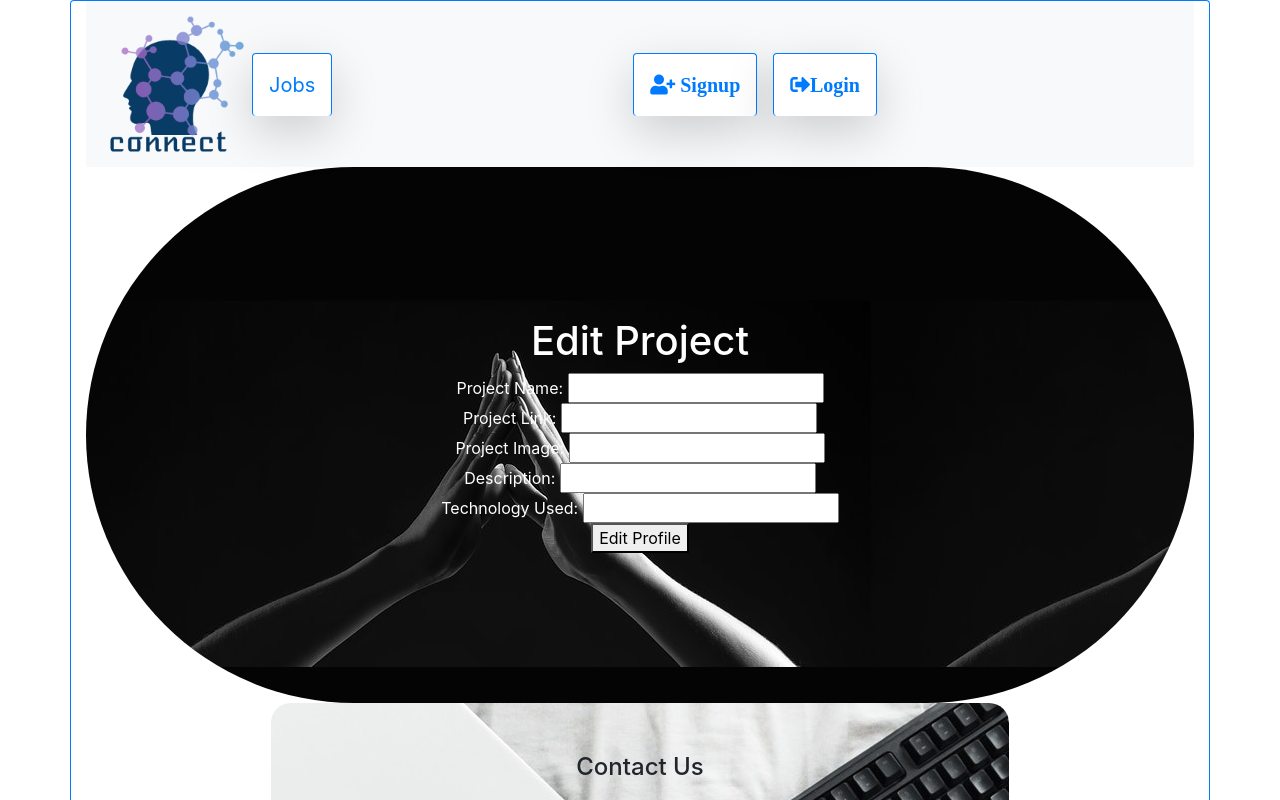
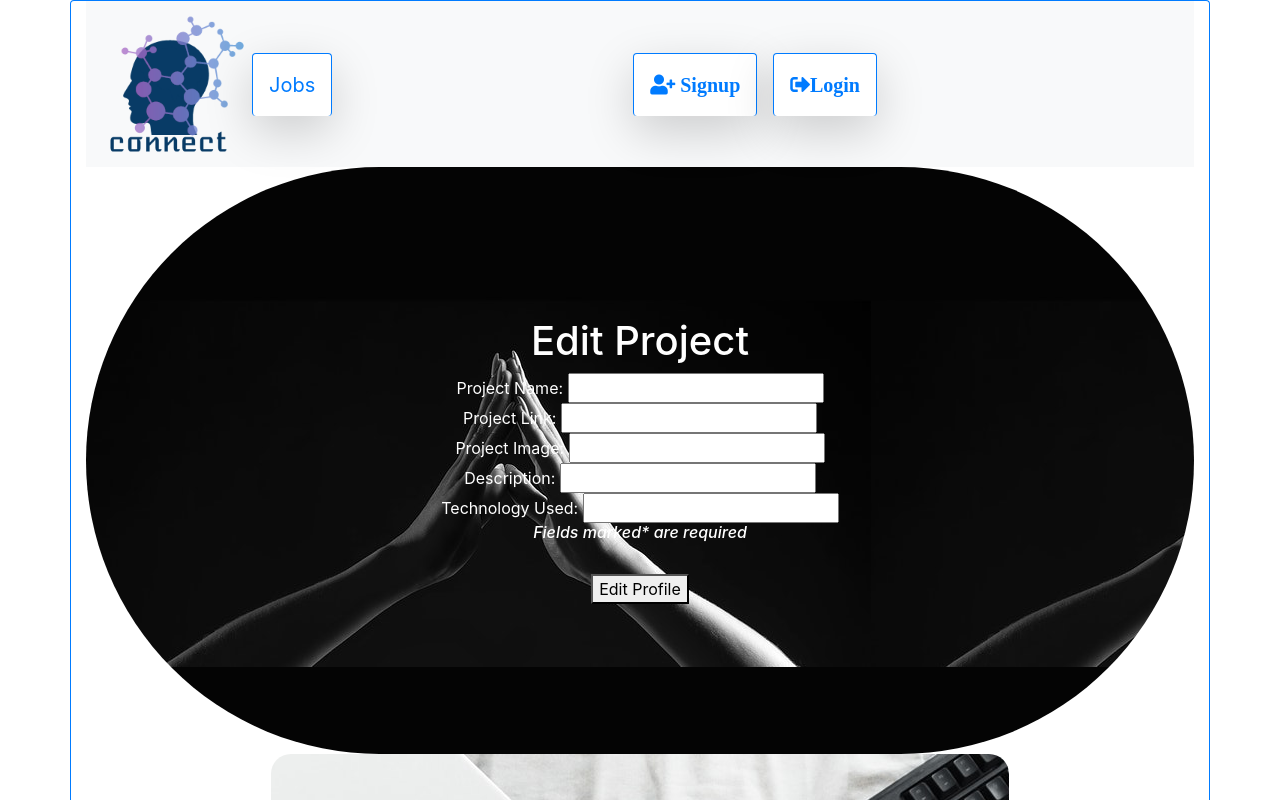
Before and after one commit to emmanuelky/connect-app, a React (Create React App) app in the folder client/: page /edit-project/1 in a window 1280 px wide. Shown: the top 800 px of the page. Built offline with nearby package versions, Linux system fonts and the light colour scheme; no server answers.

Commit message:
fixed addprojects

```diff
--- a/client/src/components/pages/EditProject.jsx
+++ b/client/src/components/pages/EditProject.jsx
@@ -104,6 +104,10 @@ export default class EditProject extends Component {
               this.handleInputChange("technologyused", e);
             }}
           />{" "}
+
+<h6>
+              <i>Fields marked* are required</i>{" "}
+            </h6>
           <br />
           <button>Edit Profile</button>
         </form>
```
